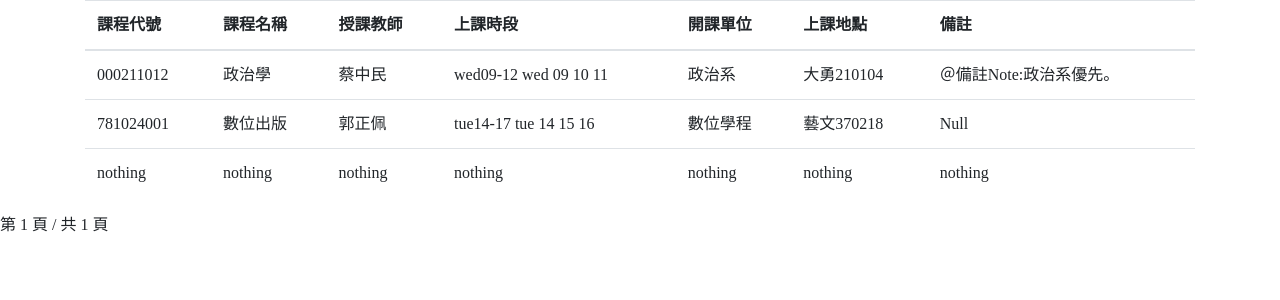
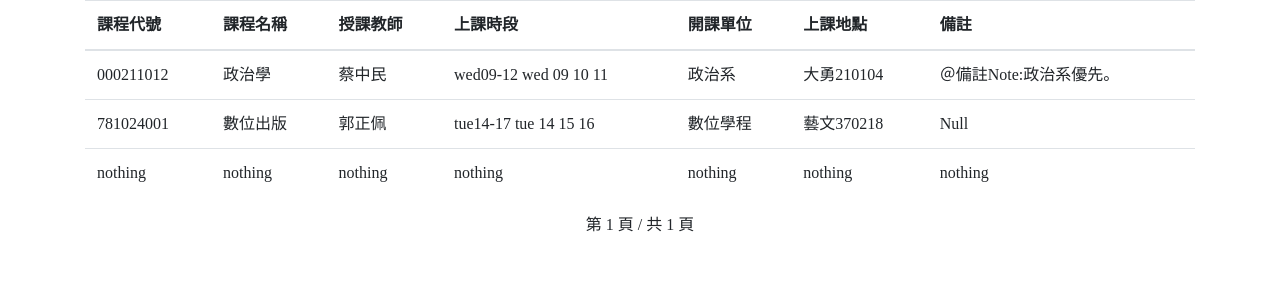
Before and after one commit to NCCU-SoftwareEngineer-1062-6/Project, a Django app: page /result/ in a window 1280 px wide. Shown: the part 56-356 px from the top of the page. Run offline with Django 3.2, Linux system fonts and the light colour scheme; data that the repository does not hold is empty; some libraries are stand-ins or nearby versions.

Commit message:
修改分頁排版

```diff
--- a/nccu_course_query/querysys/templates/result.html
+++ b/nccu_course_query/querysys/templates/result.html
@@ -103,10 +103,11 @@
                         {% endfor %}
                     </tbody>
                 </table>
+
             </div>
         </div>
     </div>
-    <div class="pagination">
+    <div align="center">
         {% if courses_all.has_previous %}
         <!-- 如果還有上一頁，顯示上一頁按鈕 -->
         <a href="?page={{ courses.previous_page_number }}">上一頁</a>
```
